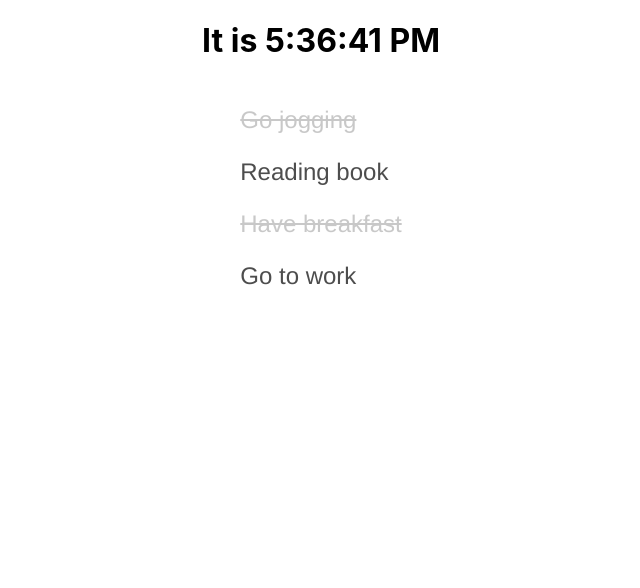
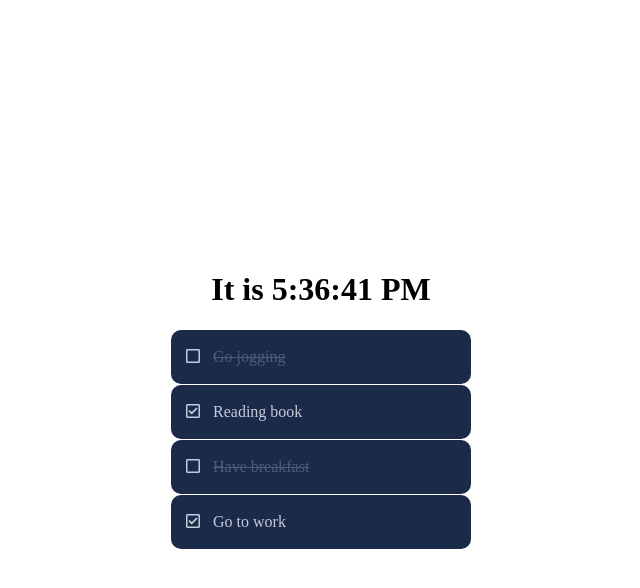
Before and after one commit to severustran/reactJS-on-the-road, a React (Create React App) app: page / in a window 1280 px wide. Shown: the top 588 px of the page, without its empty margins (319-959 px from the left). Built offline with nearby package versions, Linux system fonts and the light colour scheme.

Commit message:
add check box effect for complete todo

```diff
--- a/src/App.js
+++ b/src/App.js
@@ -29,6 +29,7 @@ class App extends Component {
       this.setState({
         todoLists: this.state.todoLists.map( i => i!==item ? {...i} : {...i, isCompleted: !item.isCompleted})
       });
+
     }
   }
 
--- a/src/components/Todos.css
+++ b/src/components/Todos.css
@@ -1,14 +1,42 @@
+@import url("https://cdnjs.cloudflare.com/ajax/libs/font-awesome/5.11.2/css/all.css");
+
 .TodoItem {
-    font-family: Helvetica, Arial, sans-serif;
+    /* font-family: Helvetica, Arial, sans-serif;
     font-weight: 300;
     font-size: 24px;
     color: #4d4d4d;
     margin: 0;
     padding: 0;
+    box-sizing: border-box; */
+    display: flex;
+    justify-content: center;
+    align-items: center;
+    width: 300px;
+    height: auto;
+    background: #1b2a49;
+    border-radius: 10px;
+    color: #c5cbda;
     box-sizing: border-box;
+    padding: 2px;
+    margin: 1px;
+    font-family: "fontAwesome";
+    position: relative;
 }
 
-.TodoItem-complete {
+.TodoItem > span {
+    width: 40px;
+}
+
+.TodoItem > span i {
+    margin-left: 13px;
+}
+
+.TodoItem p {
+    flex: auto;
+    user-select: none;
+}
+
+.TodoItem-complete > p {
     text-decoration: line-through;
     opacity: .3;
 }
--- a/src/components/Todos.js
+++ b/src/components/Todos.js
@@ -4,7 +4,6 @@ import './Todos.css';
 class Todos extends Component {
     render() {
         let { item, onClick } = this.props;
-
 
         //First way
         // let className = 'TodoItem';
@@ -17,8 +16,12 @@ class Todos extends Component {
         let className = classNames({
             'TodoItem': true, 'TodoItem-complete': item.isCompleted
         });
+
+        let box = (item.isCompleted) ? 'fa-square' : 'fa-check-square'
+
         return (
-            <div className={ className } onClick={ onClick }>
+            <div className={ className } >
+                <span onClick={ onClick }><i className={ classNames('far', box) }></i></span>
                 <p> { item.title } </p>
             </div>
         )
--- a/src/index.css
+++ b/src/index.css
@@ -1,14 +1,9 @@
 body {
-  margin: 0;
-  padding: 0;
-  font-family: -apple-system, BlinkMacSystemFont, "Segoe UI", "Roboto", "Oxygen",
-    "Ubuntu", "Cantarell", "Fira Sans", "Droid Sans", "Helvetica Neue",
-    sans-serif;
-  -webkit-font-smoothing: antialiased;
-  -moz-osx-font-smoothing: grayscale;
+    margin: 0;
+    padding: 0;
+    display: flex;
+    flex-direction: column;
+    justify-content: center;
+    align-items: center;
+    height: 100vh;
 }
-
-code {
-  font-family: source-code-pro, Menlo, Monaco, Consolas, "Courier New",
-    monospace;
-}
```
